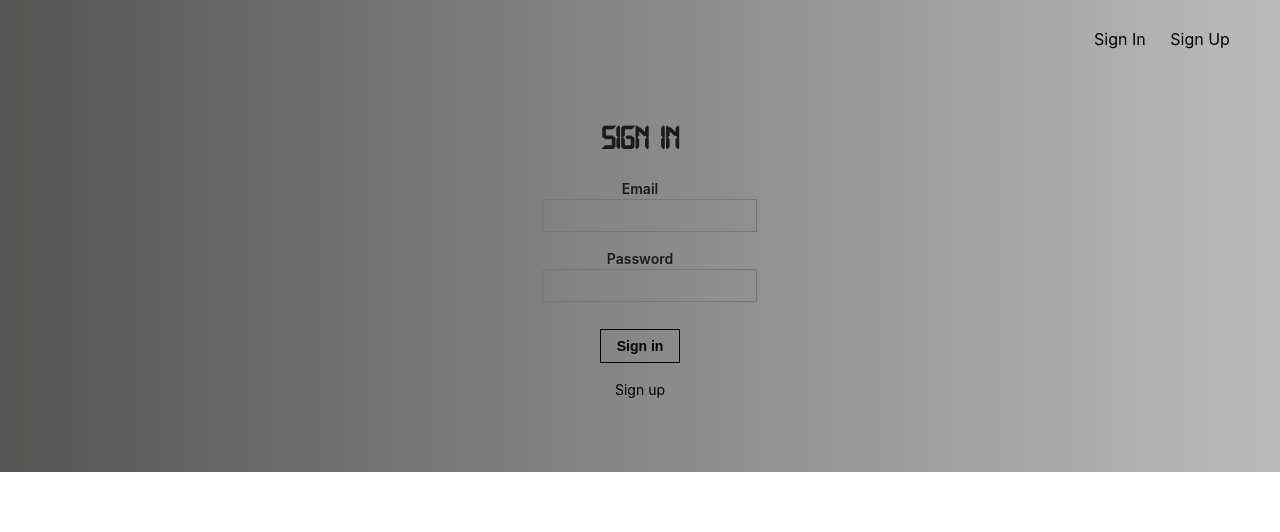
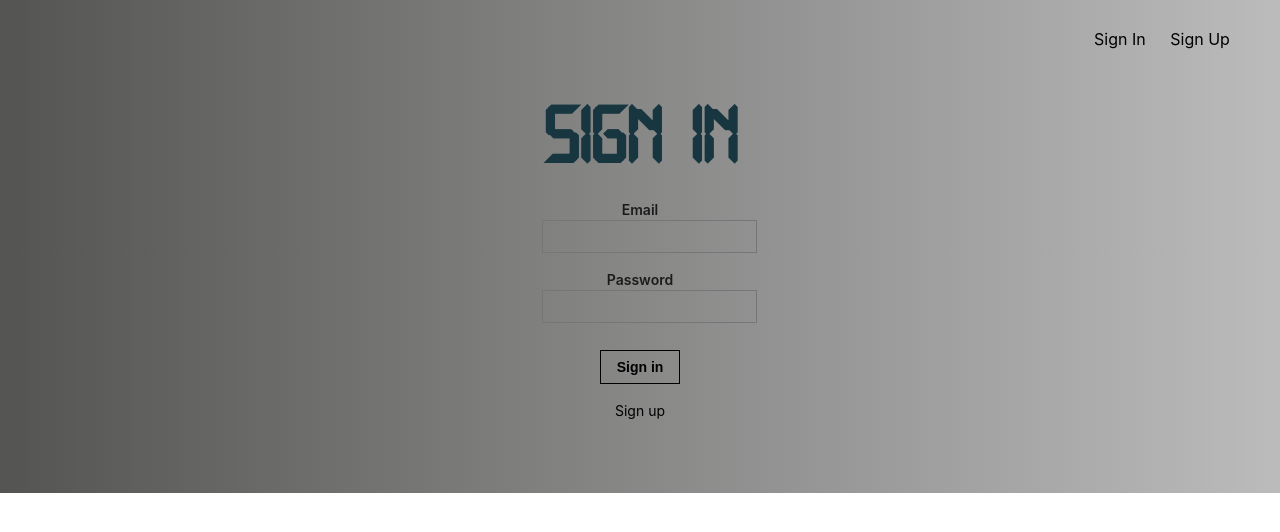
Before and after one commit to javierpb275/roboworker, a React (Create React App) app in the folder client/: page / in a window 1280 px wide. Shown: the top 532 px of the page. Built offline with nearby package versions, Linux system fonts and the light colour scheme.

Commit message:
added styles to custom-button

```diff
--- a/client/src/components/custom-button/custom-button.component.jsx
+++ b/client/src/components/custom-button/custom-button.component.jsx
@@ -2,13 +2,16 @@
 
 import React from 'react';
 
+//styles
+import './custom-button.styles.scss';
+
 const WorkButton = ({handleClick, icon, title}) => (
-
+   <div className="custom-button">
         <button onClick={() => handleClick()}>
-            <img alt='icon' src={icon}/>
+            <img  className='icon' alt='icon' src={icon}/>
             <p>{title}</p>
         </button>
-
+    </div>
 );
 
 export default WorkButton;
--- /dev/null
+++ b/client/src/components/custom-button/custom-button.styles.scss
@@ -0,0 +1,32 @@
+.custom-button {
+    display: flex;
+    justify-content: center;
+    margin-top: 1%;
+
+}
+
+button {
+    background-color: silver;
+    width: 8vw;
+    height: 12vh;
+    border-radius: 50%;
+}
+
+
+
+button:active {
+
+    .icon {
+        transform: rotate(120deg);
+    }
+
+}
+
+button:focus {
+    outline-style: none;
+}
+
+.icon {
+    transform: rotate(80deg);
+
+}
--- a/client/src/components/title/title.component.jsx
+++ b/client/src/components/title/title.component.jsx
@@ -5,8 +5,8 @@ import React from 'react';
 import './title.styles.css';
 
 const Title = ({ title }) => (
-    <div style={ {textAlign: "center"}}>
-        <h1 className='title'>{title}</h1>
+    <div style={ {textAlign: "center", fontSize:"500%", fontWeight:"bold"}}>
+        <div className='title'>{title}</div>
     </div>
 );
 
--- a/client/src/components/title/title.styles.css
+++ b/client/src/components/title/title.styles.css
@@ -11,4 +11,30 @@
     /*Title of our app "RoboWorker"*/
     .title {
       font-family: 'Technology Regular';
+      margin-bottom: 5%;
+
+    animation-name: flickering;
+    animation-duration: 1s;
+    animation-timing-function: linear;
+    animation-delay: 0.5s;
+    animation-iteration-count: infinite;
+    animation-direction: alternate;
     }
+
+    /*ANIMATIONS: */
+
+@keyframes flickering {
+
+  0% {
+      color: black;
+
+  }
+
+  100% {
+      color: rgb(46, 107, 128);
+
+  }
+
+  /*from {background: red;}
+  to {background: black;}*/
+}
```
